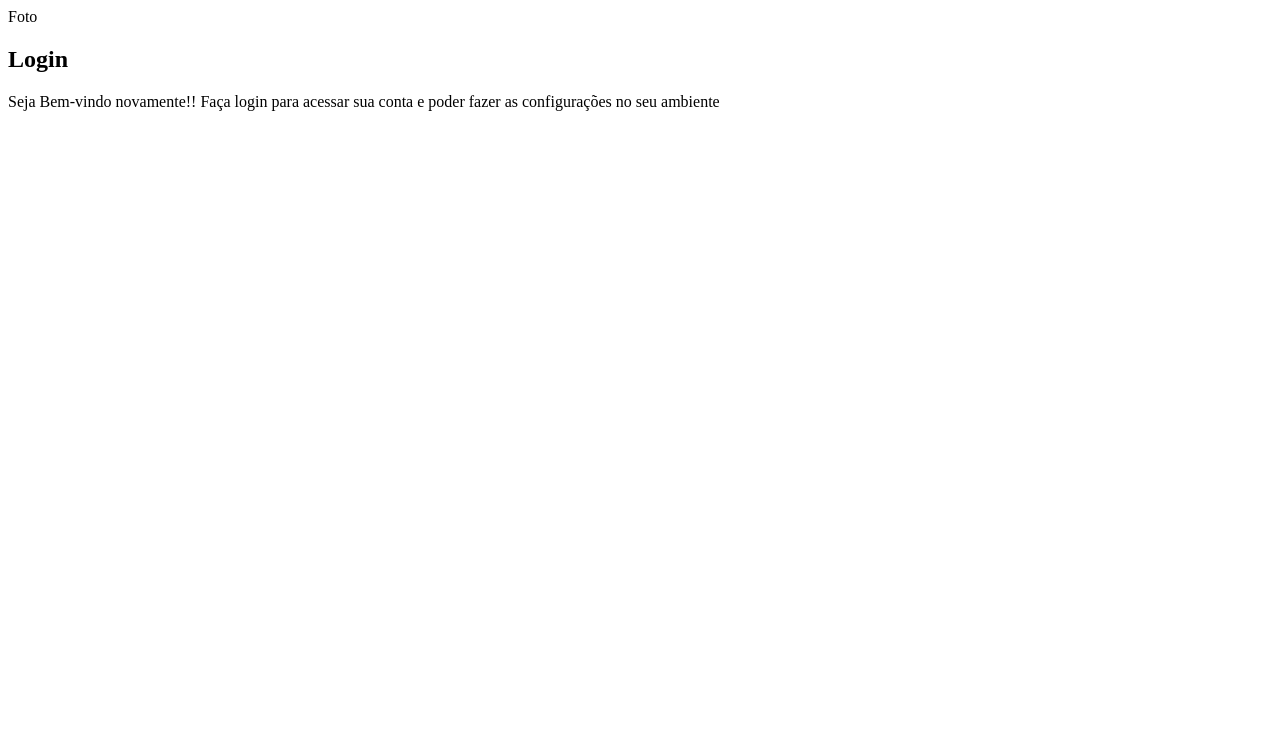
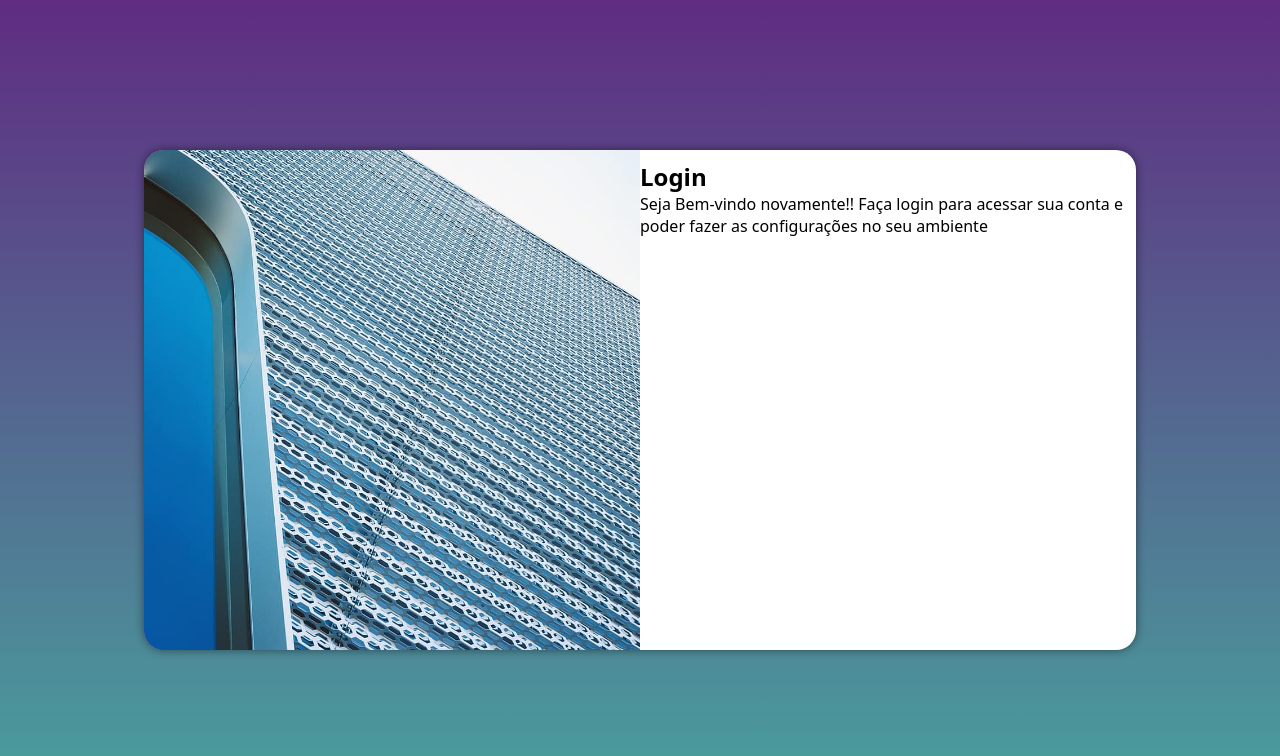
Before and after one commit to jotaoliveiira/projeto-login, a plain HTML site: page index.html in a window 1280 px wide. Drawn offline with Linux system fonts and the light colour scheme.

Commit message:
Media query para outras telas

```diff
--- /dev/null
+++ b/estilos/media-query.css
@@ -0,0 +1,42 @@
+@charset "UTF-8";
+
+
+@media screen and (min-width: 768px) and (max-width: 992px) {
+    body{
+        background-image: linear-gradient(to top, #49a09d, #5f2c82);
+    }
+    section#login{
+        width: 80vw;
+    }
+    section#login > div#imagem{
+        float: left;
+        width: 30%;
+        height: 100%;
+
+    }
+
+    section#login > div#formulário{
+        float: right;
+        width: 70%;
+    }
+
+}
+@media screen and (min-width: 992px) {
+    body{
+        background-image: linear-gradient(to top, #49a09d, #5f2c82);
+    }
+    section#login{
+        width: 992px;
+    }
+    section#login > div#imagem{
+        float: left;
+        width: 50%;
+        height: 100%;
+    }
+    section#login > div#formulário{
+        float:right ;
+        width: 50%;
+    }
+
+
+}
--- a/estilos/style.css
+++ b/estilos/style.css
@@ -1 +1,48 @@
 @charset "UTF-8";
+
+*{
+    font-family: system-ui, -apple-system, BlinkMacSystemFont, 'Segoe UI', Roboto, Oxygen, Ubuntu, Cantarell, 'Open Sans', 'Helvetica Neue', sans-serif;
+    padding: 0px;
+    margin: 0px;
+    box-sizing: border-box;
+
+}
+body,html {
+    background-color: #5f2c82 ;
+    height: 100vh;
+    width: 100vw;
+}
+main{
+    position: relative;
+    height: 100vh;
+    width: 100vw;
+}
+
+section#login {
+    position: absolute;
+    top: 50%;
+    left: 50%;
+    transform: translate(-50%, -50%);
+    background-color:white ;
+    width: 250px;
+    height: 500px;
+    border-radius: 20px;
+    overflow: hidden;
+    box-shadow: 0px 0px 10px rgba(0, 0, 0, 0.486);
+    transition: width 1s, height 0.4s;
+    transition-timing-function: ease;
+}
+section#login> div#imagem {
+    background:#5f2c82 url(../Imagens/metal.jpg) no-repeat ;
+    background-size: cover;
+    background-position: left bottom;
+    height: 200px;
+    display: block;
+}
+section#login > div#formulario {
+    padding: 10px;
+    display: block;
+
+
+
+}
--- a/index.html
+++ b/index.html
@@ -4,13 +4,14 @@
     <meta charset="UTF-8">
     <meta name="viewport" content="width=device-width, initial-scale=1.0">
     <link rel="stylesheet" href="estilos/style.css">
+    <link rel="stylesheet" href="estilos/media-query.css">
     <title>Login</title>
 </head>
 <body>
     <main>
         <section id="login">
             <div id="imagem">
-                Foto
+
             </div>
             <div id="formulario">
                 <h1>Login</h1>
```
